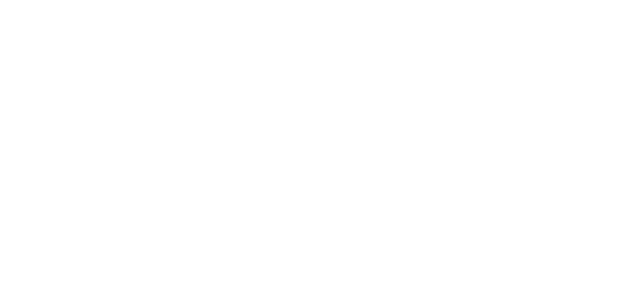
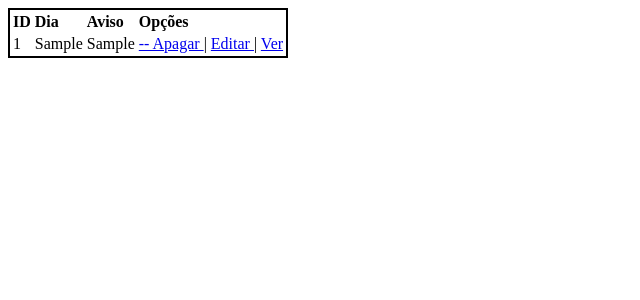
Before and after one commit to Dedo-Finger2/jornal_senai, a PHP site: page / in a window 1280 px wide. Before the commit the part shown is empty. Shown: the top 300 px of the page, without its empty margins (0-640 px from the left). Run offline with PHP 8.4, Linux system fonts and the light colour scheme; tables that the repository leaves empty or names only in its code hold one stand-in row (values such as "Sample post").

Commit message:
index view showing as table

```diff
--- a/app/view/data/index.php
+++ b/app/view/data/index.php
@@ -1,2 +1,51 @@
 <?php
     // aqui vai ficar a tabela com os botões de ação
+    $conexao = new mysqli("localhost", "root", "", "jornal_senai");
+    $result = $conexao->query("SELECT * FROM day");
+?>
+<table style="border:2px solid black;">
+    <thead>
+        <tr>
+            <td><b>ID</b></td>
+            <td><b>Dia</b></td>
+            <td><b>Aviso</b></td>
+            <td><b>Opções</b></td>
+        </tr>
+    </thead>
+    <tbody>
+        <?php
+            if ($result->num_rows > 0)
+            {
+                while($row = $result->fetch_assoc())
+                {
+        ?>
+                    <tr>
+                        <td>
+                            <p><?= $row['id'] ?></p>
+                        </td>
+                        <td>
+                            <p><?= $row['data'] ?></p>
+                        </td>
+                        <td>
+                            <p><?= $row['aviso'] ?></p>
+                        </td>
+                        <td>
+                            <a href="delete.php?id=<?= $row['id'] ?>">
+                                -- Apagar
+                            </a> |
+                            <a href="edit.php?id=<?= $row['id'] ?>">
+                                Editar
+                            </a> |
+                            <a href="view.php?id=<?= $row['id'] ?>">
+                                Ver
+                            </a>
+                        </td>
+                    </tr>
+        <?php
+                }
+            }
+        ?>
+    </tbody>
+
+
+</table>
```
